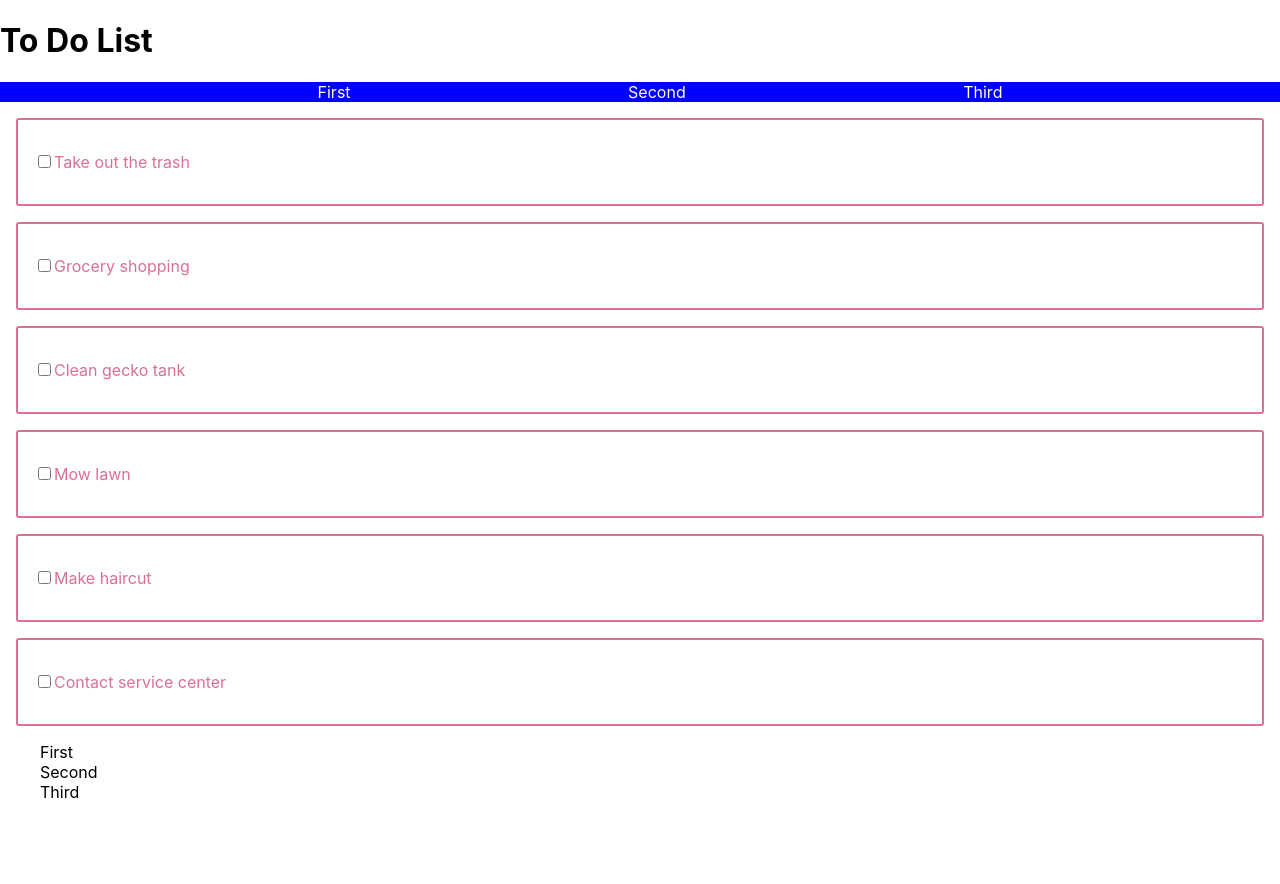
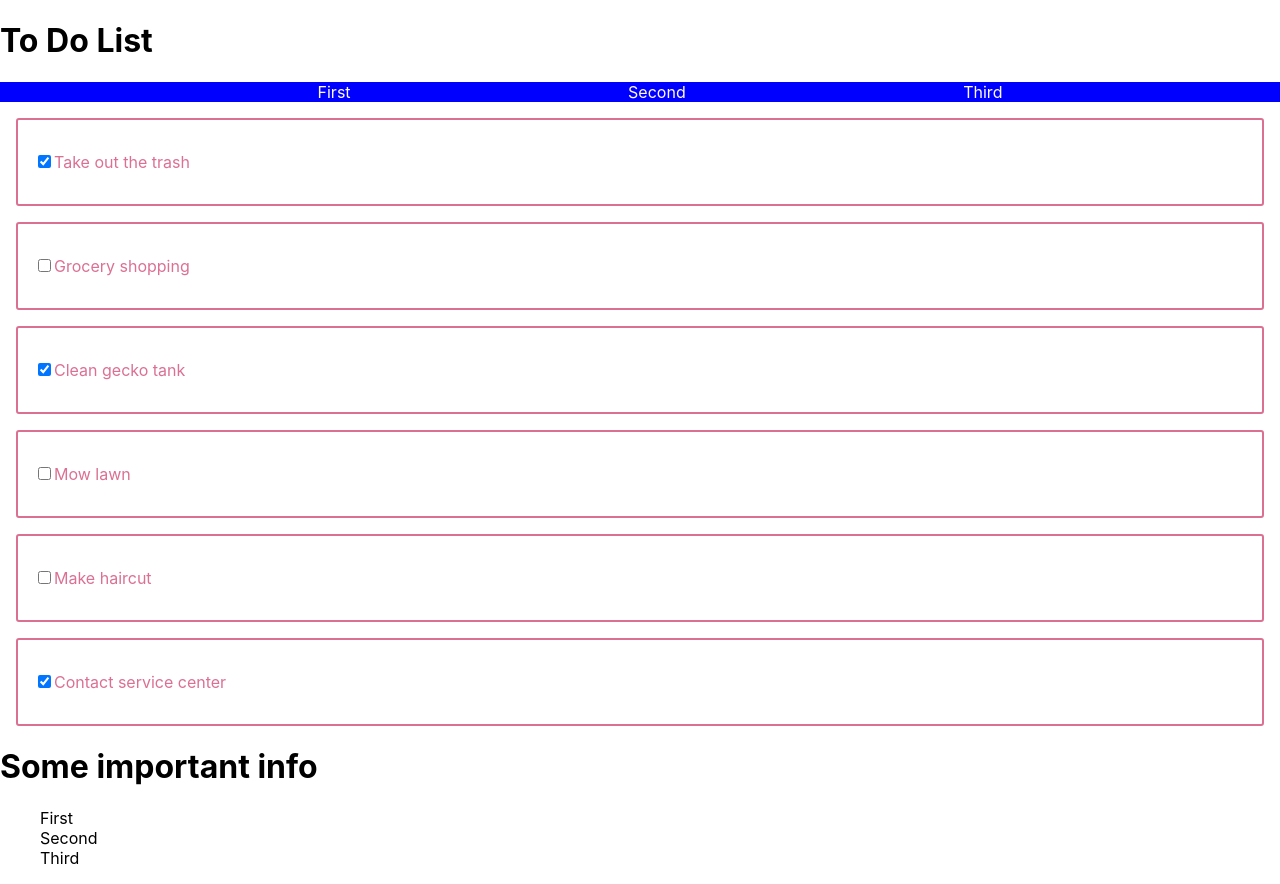
Before and after one commit to tkach90/reactLearnToDoList, a React (Create React App) app in the folder tkach-todo-list/: page / in a window 1280 px wide. Before the commit the page ends 818 px from the top, so only its background shows below. Built offline with nearby package versions, Linux system fonts and the light colour scheme; the HTML template or start-up script is replaced by a standard one.

Commit message:
conditional rendering example

```diff
--- /dev/null
+++ b/tkach-todo-list/src/components/Conditional.js
@@ -0,0 +1,15 @@
+import React, { Fragment } from 'react';
+
+function Conditional(props) {
+    return (
+        <Fragment>
+            {props.isLoading ?
+                <h1>Loading...</h1> :
+                <h1>Some important info</h1>
+            }
+        </Fragment>
+    )
+
+}
+
+export default Conditional;
--- a/tkach-todo-list/src/components/Item.js
+++ b/tkach-todo-list/src/components/Item.js
@@ -22,7 +22,8 @@ function Item(props){
             <TodoItem>
                 <input
                     type="checkbox"
-
+                    checked={props.item.completed}
+                    onChange={() => props.handleChange(props.item.id)}
                 />
                 <p>{props.item.text}</p>
             </TodoItem>
--- a/tkach-todo-list/src/components/MainContent.js
+++ b/tkach-todo-list/src/components/MainContent.js
@@ -4,32 +4,60 @@ import Item from './Item';
 import todoData from './ToDoData';
 
 // import StateChanging from './statetraining';
+import Conditional from './Conditional';
 
 class MainContent extends PureComponent {
     constructor () {
         super();
         this.state = {
-            todos: todoData
+            todos: todoData,
+            isLoading: true
         };
         this.handleChange = this.handleChange.bind(this);
     }
 
+    componentDidMount() {
+        setTimeout(() => {
+            this.setState({
+                isLoading: false
+            })
+        }, 1500)
+    }
+
     handleChange(id) {
-       this.setState(prevState => {
-           return {
-                todos: !this.state.todos.map(item => <Item key={item.id} item={item}/>)
-           }
-       })
+        this.setState(prevState => {
+                const updateState = prevState.todos.map(todo => {
+                    if ( todo.id === id) {
+                        todo.completed = !todo.completed;
+                    }
+                    return todo;
+                });
+
+                return {
+                    todos: updateState
+                }
+            }
+        );
     }
 
     render() {
-        const itemComponents = this.state.todos.map(item => <Item key={item.id} item={item}/>);
+        const itemComponents = this.state.todos.map(item =>
+            <Item
+                key={item.id}
+                item={item}
+                handleChange={this.handleChange}
+            />);
         return(
             <Fragment>
                 <main>
                     {itemComponents}
 
-
+                    <Fragment>
+                        {this.state.isLoading ?
+                            <h1>Loading...</h1> :
+                            <Conditional />
+                        }
+                    </Fragment>
                     {/*<Fragment>*/}
                         {/*<h1>{this.state.count}</h1>*/}
                         {/*<button*/}
@@ -38,7 +66,7 @@ class MainContent extends PureComponent {
                             {/*Change*/}
                         {/*</button>*/}
 
-                        {/*/!*<StateChanging/>*!/*/}
+                        {/*<StateChanging/>*/}
                     {/*</Fragment>*/}
                 </main>
             </Fragment>
--- a/tkach-todo-list/src/components/statetraining.js
+++ b/tkach-todo-list/src/components/statetraining.js
@@ -20,7 +20,7 @@
 //         return (
 //             this.setState(prevState => {
 //                 return {
-//                     count: this.state.count = () => {this.generateString()}
+//                     count: this.generateString()
 //                 }
 //             })
 //         )
```
